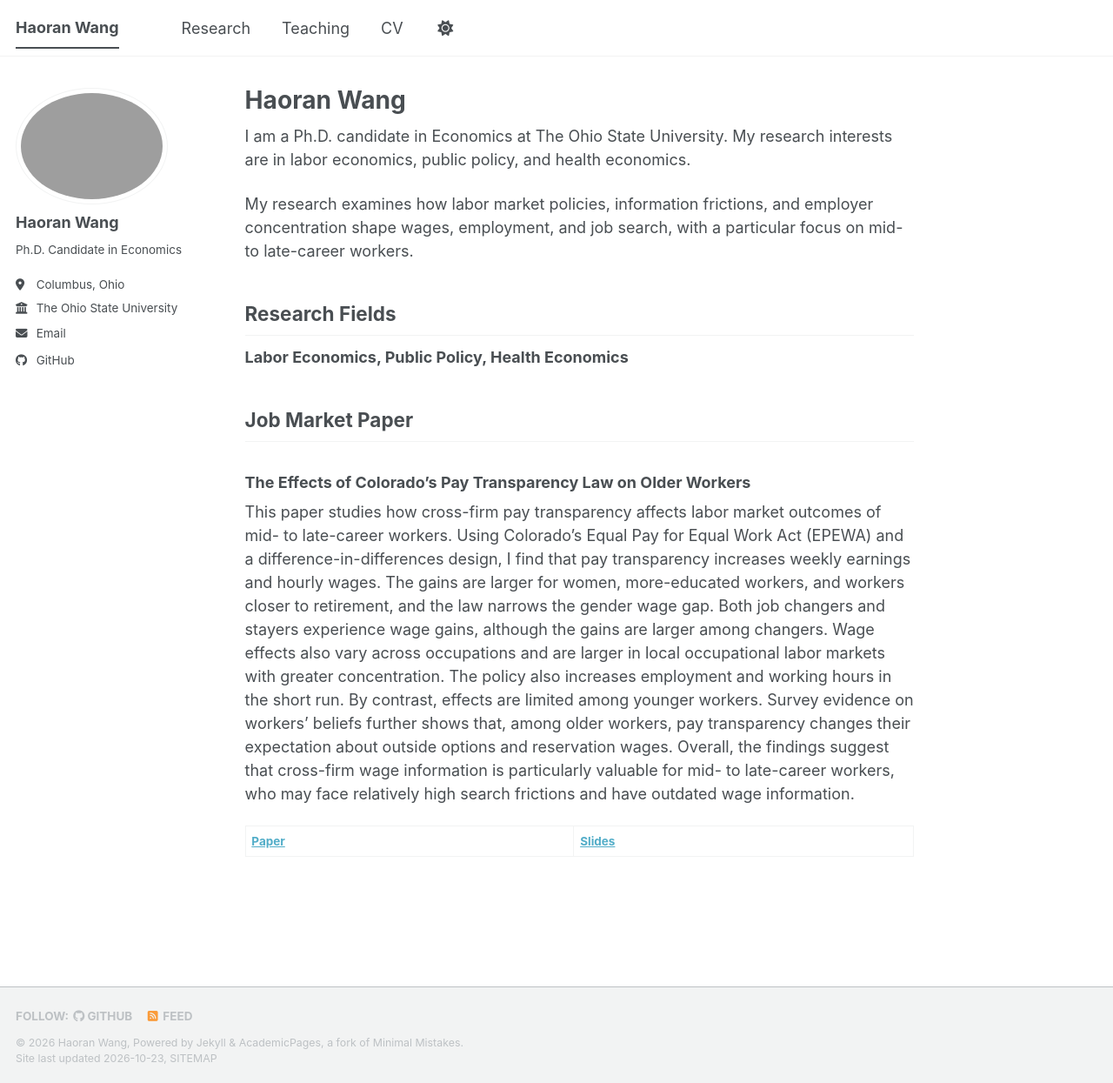
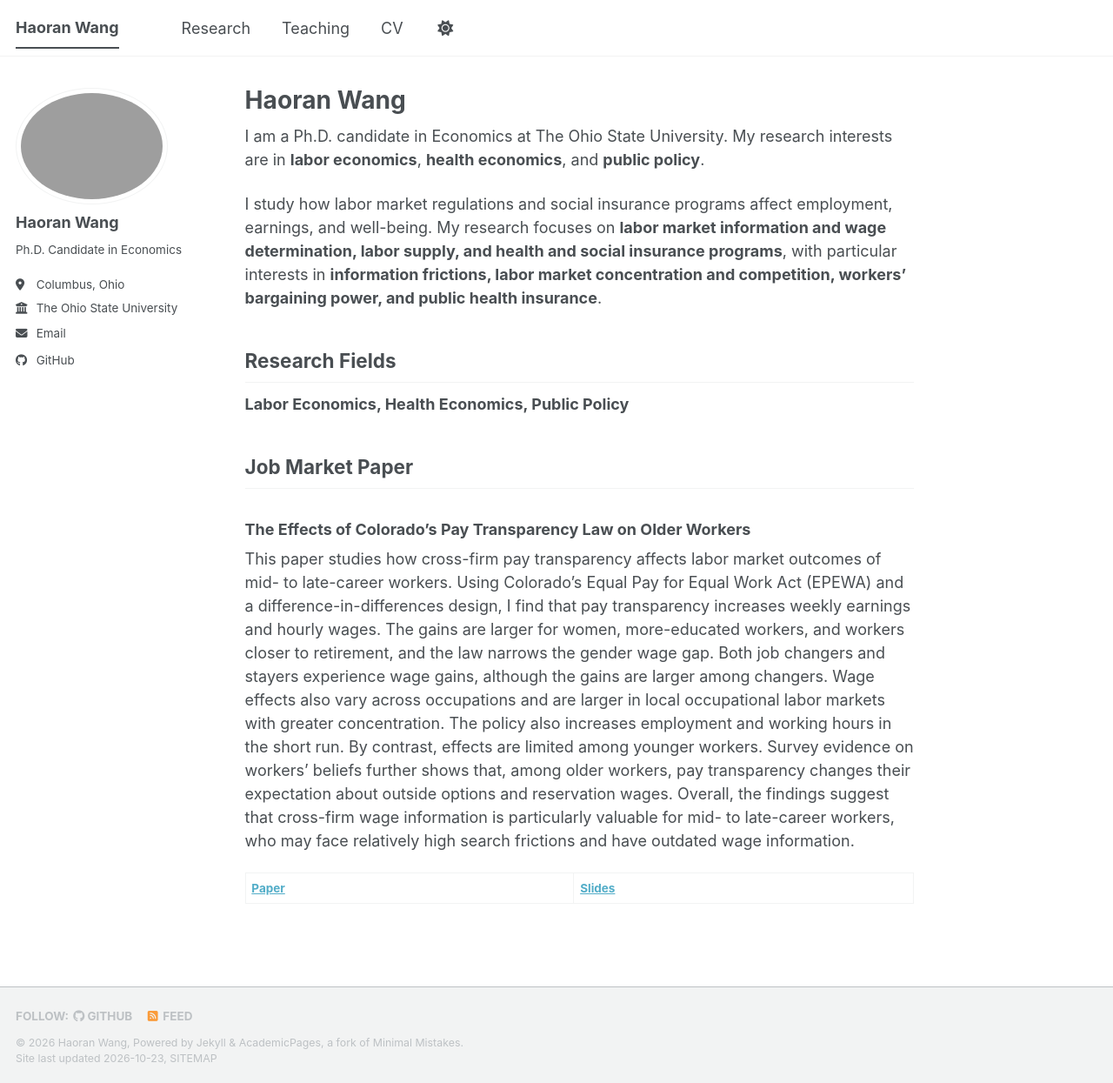
Before and after one commit to hwang853/hwang853.github.io, a Jekyll site: the page built from _pages/about.md, in a window 1280 px wide and 1245 px high. Shown: the whole window at 87% size. Built offline with Jekyll 4.4.1, drawn with Linux system fonts in a browser that asks for light colours; a style sheet for code colours, icons or effects is not loaded.

Commit message:
Update about.md

```diff
--- a/_pages/about.md
+++ b/_pages/about.md
@@ -7,13 +7,13 @@ redirect_from:
   - /about.html
 ---
 
-I am a Ph.D. candidate in Economics at The Ohio State University. My research interests are in labor economics, public policy, and health economics.
+I am a Ph.D. candidate in Economics at The Ohio State University. My research interests are in **labor economics**, **health economics**, and **public policy**.
 
-My research examines how labor market policies, information frictions, and employer concentration shape wages, employment, and job search, with a particular focus on mid- to late-career workers.
+I study how labor market regulations and social insurance programs affect employment, earnings, and well-being. My research focuses on **labor market information and wage determination, labor supply, and health and social insurance programs**, with particular interests in **information frictions, labor market concentration and competition, workers' bargaining power, and public health insurance**.
 
 ## Research Fields
 
-**Labor Economics, Public Policy, Health Economics**
+**Labor Economics, Health Economics, Public Policy**
 
 ## Job Market Paper
 
```
